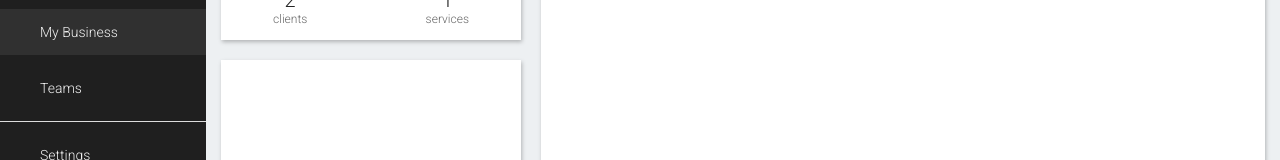
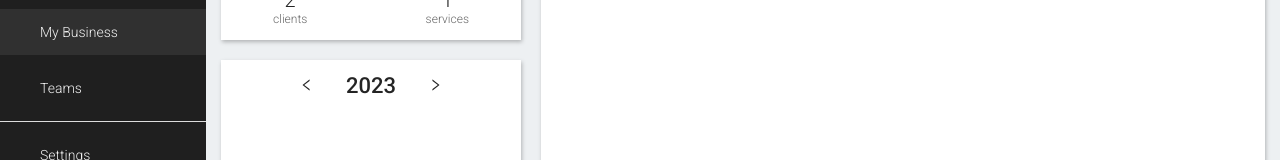
Before and after one commit to ryanhartwig/bookeasy, a Next.js app in the folder next/: page /business in a window 1280 px wide. Shown: the part 279-439 px from the top of the page. Built offline with nearby package versions, Linux system fonts and the light colour scheme.

Commit message:
Implement increment and decrement butotn for current year

```diff
--- a/next/src/app/business/business.module.scss
+++ b/next/src/app/business/business.module.scss
@@ -77,3 +77,14 @@
 
   align-items: center;
 }
+
+.year_select {
+  margin: 10px;
+  display: flex;
+  justify-content: center;
+  align-items: center;
+
+  > * {
+    margin: 0 12px;
+  }
+}
--- a/next/src/app/business/metrics.tsx
+++ b/next/src/app/business/metrics.tsx
@@ -1,7 +1,10 @@
 'use client';
 
+import { ReactIconButton } from "@/components/UI/ReactIconButton";
 import { User } from "@/types/User";
-import { useRef, useState } from "react";
+import { useCallback, useRef, useState } from "react";
+import { AiOutlineLeft, AiOutlineRight } from "react-icons/ai";
+import styles from './business.module.scss';
 
 interface MetricsProps {
   user: User,
@@ -11,9 +14,28 @@ export const Metrics: React.FC<MetricsProps> = ({user}) => {
 
   const [selectedDate, setSelectedDate] = useState<Date>(new Date());
 
+  const onYearChange = useCallback((n: number) => {
+    setSelectedDate(p => {
+      const date = new Date(p);
+
+      date.setFullYear(date.getFullYear() + n);
+      return date;
+    });
+  }, []);
+
+
   return (
     <>
+      <div className={styles.year_select}>
+        <ReactIconButton buttonSize='30px' onClick={() => onYearChange(-1)} style={{borderRadius: '12px'}}>
+          <AiOutlineLeft size={15}/>
+        </ReactIconButton>
+        <h2>{selectedDate.getFullYear()}</h2>
 
+        <ReactIconButton buttonSize='30px' onClick={() => onYearChange(1)} style={{borderRadius: '12px'}}>
+          <AiOutlineRight size={15}/>
+        </ReactIconButton>
+      </div>
     </>
   )
 }
--- a/next/src/app/business/page.tsx
+++ b/next/src/app/business/page.tsx
@@ -5,6 +5,7 @@ import { sample_user } from '@/utility/sample_data/sample_user';
 import clsx from 'clsx';
 import Image from 'next/image';
 import styles from './business.module.scss';
+import { Metrics } from './metrics';
 
 export default function Page() {
   return (
@@ -27,7 +28,7 @@ export default function Page() {
           </div>
         </Card>
         <Card className={clsx(styles.card, styles.metrics)}>
-
+          <Metrics user={sample_user} />
         </Card>
       </div>
 
```
